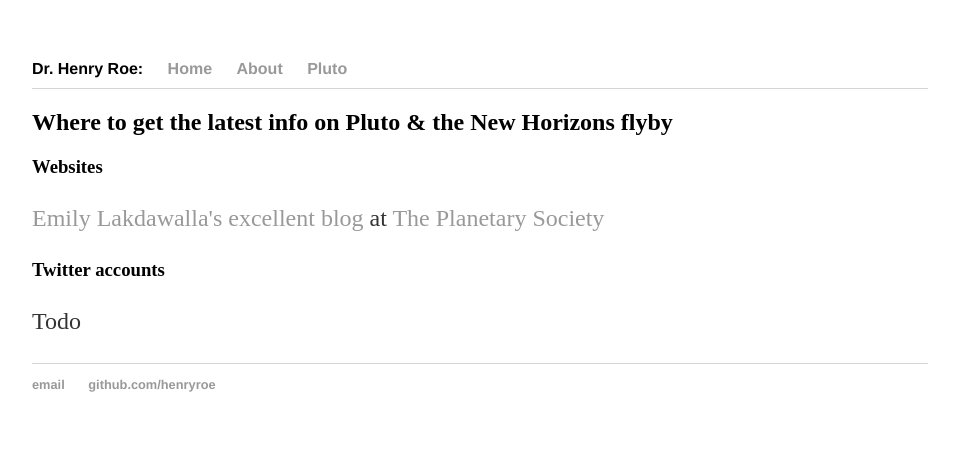
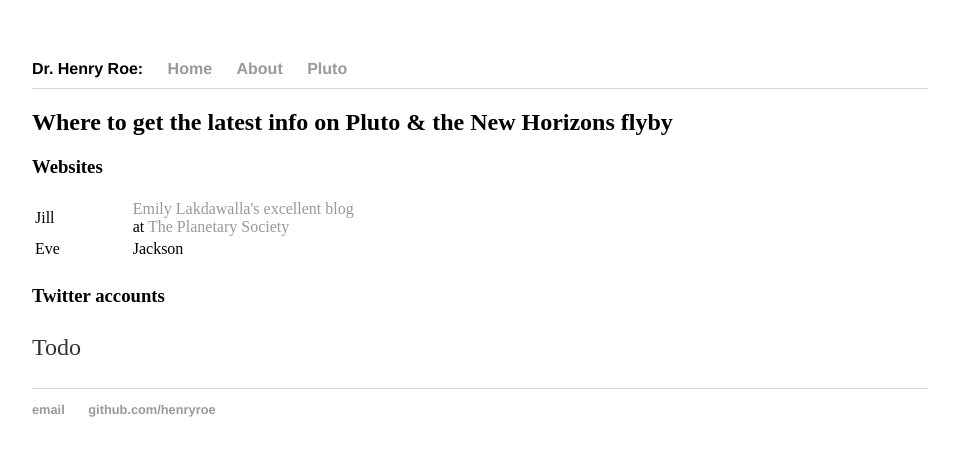
Before and after one commit to henryroe/henryroe.github.io, a Jekyll site: the page built from pluto/index.html, in a window 1280 px wide. Shown: the top 456 px of the page, without its empty margins (160-1119 px from the left). Built offline with Jekyll 4.4.1, drawn with Linux system fonts in a browser that asks for light colours.

Commit message:
Update index.html

```diff
--- a/pluto/index.html
+++ b/pluto/index.html
@@ -5,8 +5,19 @@ title: Pluto
 <div class="blurb">
 	<h2>Where to get the latest info on Pluto & the New Horizons flyby</h2>
 	<h3>Websites</h3>
-	<p><a href="http://www.planetary.org/blogs/emily-lakdawalla/">Emily Lakdawalla's excellent blog</a> at
-	<a href="http://www.planetary.org">The Planetary Society</a></p>
+	<table style="width:100%">
+	<tr>
+    		<td>Jill</td>
+    		<td><a href="http://www.planetary.org/blogs/emily-lakdawalla/">Emily Lakdawalla's excellent blog</a> </br> at
+	<a href="http://www.planetary.org">The Planetary Society</a></td>
+  	</tr>
+  	<tr>
+    		<td>Eve</td>
+    		<td>Jackson</td>
+    	</tr>
+	</table>
+
+	<p></p>
 	<h3>Twitter accounts</h3>
 	<p>Todo</p>
 </div><!-- /.blurb -->
```
